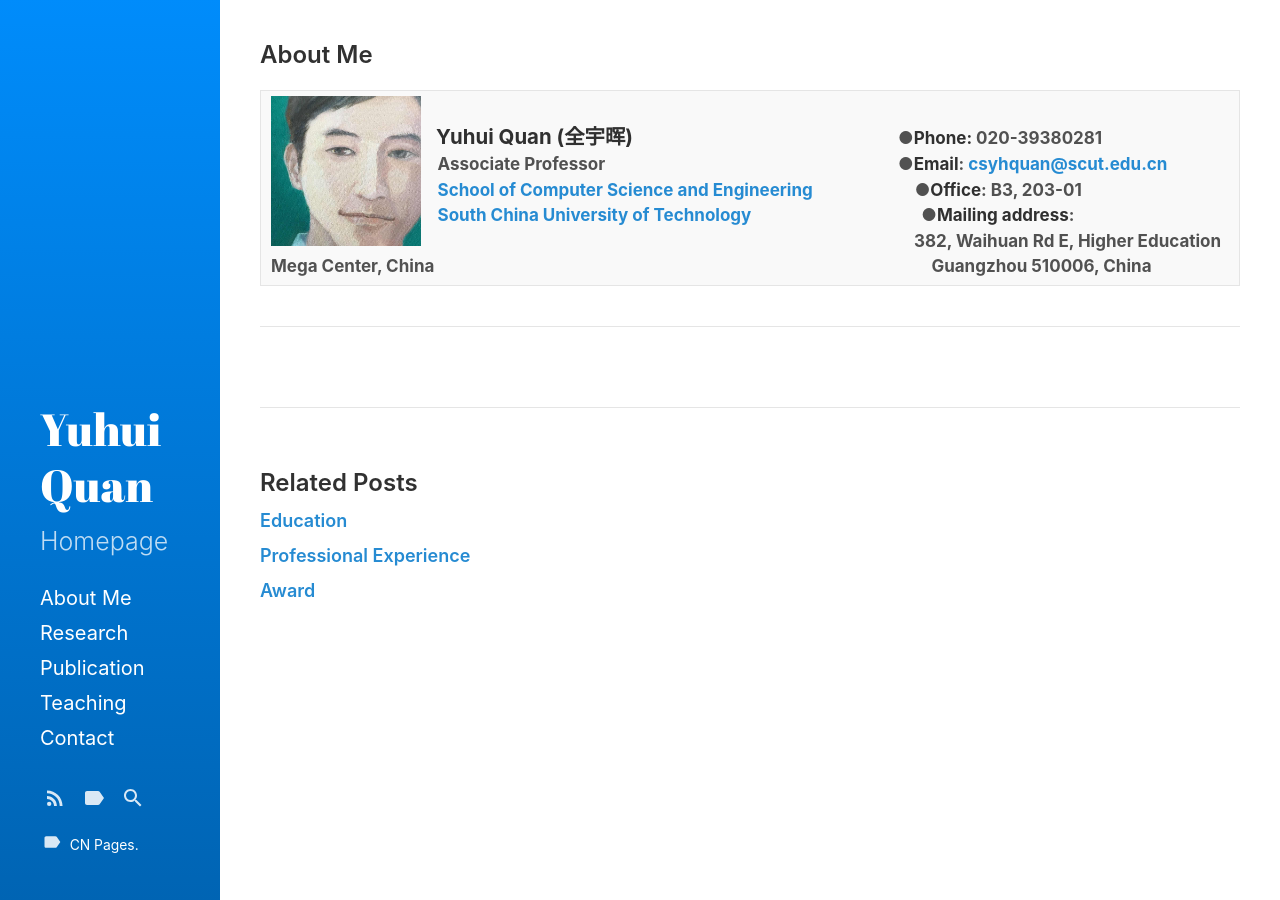
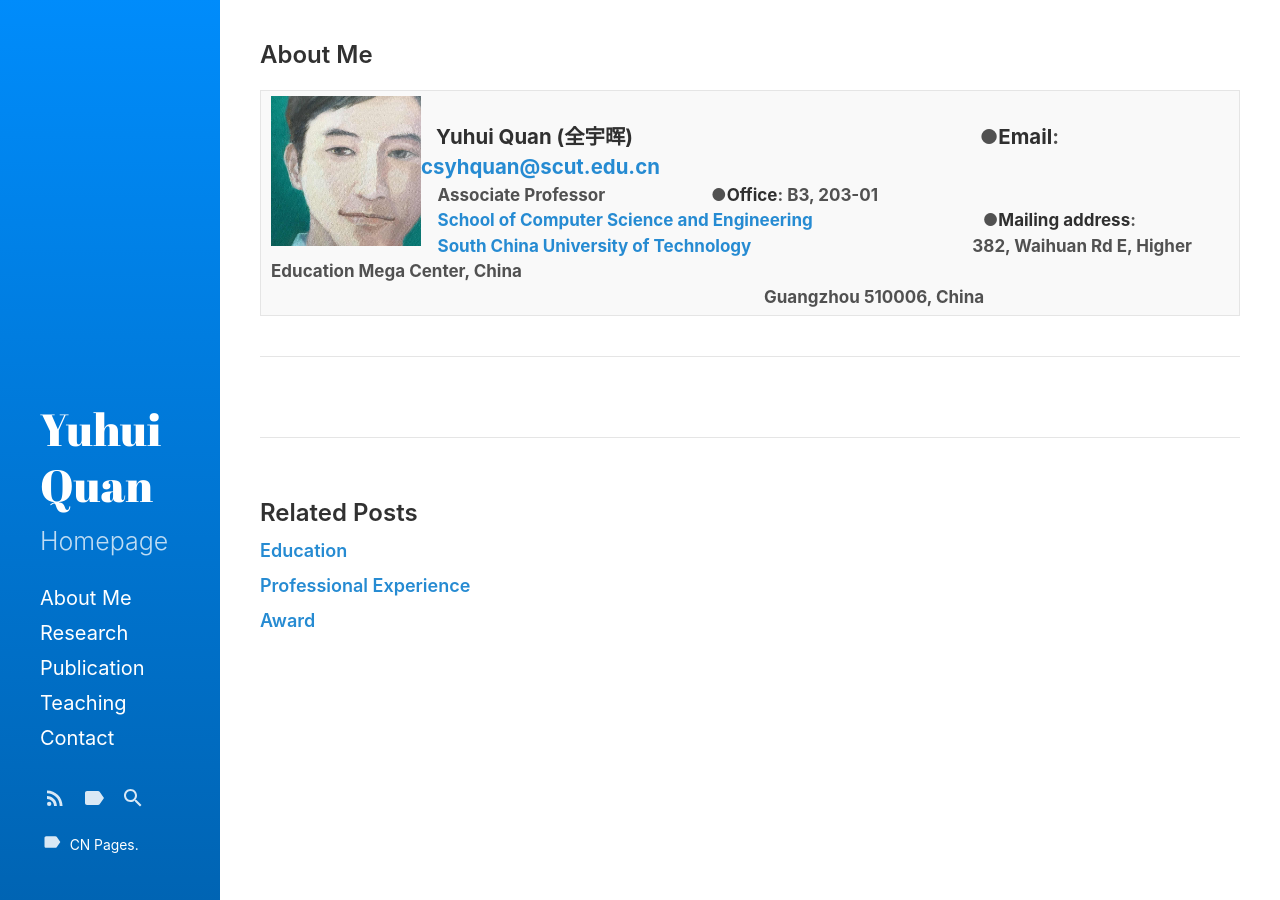
Before and after one commit to Dofboom/Dofboom.github.io, a Jekyll site: the page built from _posts/2020-5-30-resume.md, in a window 1280 px wide. Built offline with Jekyll 4.4.1, drawn with Linux system fonts in a browser that asks for light colours.

Commit message:
Update 2020-5-30-resume.md

```diff
--- a/_posts/2020-5-30-resume.md
+++ b/_posts/2020-5-30-resume.md
@@ -8,10 +8,9 @@ excerpt_separator:  <!--more-->
 <tr>
 <th>
 <img src="https://github.com/Dofboom/Dofboom.github.io/raw/master/images/2.jpg" alt="" width="150" align="left" /><br />
-<span style="font-size: 120%;"><strong> &ensp; Yuhui Quan  (全宇晖)</strong>&emsp;&emsp;&emsp;&emsp;&emsp;&emsp;&emsp;&emsp;&emsp;&emsp;&emsp;&emsp;&emsp;<small>●<strong>Phone:</strong> 020-39380281</small></span><br />
-<span style="font-size: 100%;">&ensp; &nbsp;Associate Professor &emsp;&emsp;&emsp;&emsp;&emsp;&emsp;&emsp;&emsp;&emsp;&emsp;&emsp;&emsp;&emsp;&emsp;&emsp;&emsp;&emsp;●<strong>Email</strong>: <a href="mailto:csyhquan@scut.edu.cn">csyhquan@scut.edu.cn</a><a href="http://www2.scut.edu.cn/cs/"><br>&ensp;&nbsp;&nbsp;School of Computer Science and Engineering</a>&emsp;&emsp;&emsp;&emsp;&emsp;&emsp;●<strong>Office</strong>: B3, 203-01</span><br />
-<span style="font-size: 100%;"> <a href="https://www.scut.edu.cn">&ensp;&nbsp; South China University of Technology</a>&emsp;&emsp;&emsp;&emsp;&emsp;&emsp;&emsp;&emsp;&emsp;&emsp;●<strong>Mailing address</strong>:<br /></span>
-<span style="font-size: 100%;">&emsp;&emsp;&emsp;&emsp;&emsp;&emsp;&emsp;&emsp;&emsp;&emsp;&emsp;&emsp;&emsp;&emsp;&emsp;&emsp;&emsp;&emsp;&emsp;&emsp;&emsp;&emsp;&emsp;&emsp;&emsp;&emsp;&emsp;&emsp;&emsp;382, Waihuan Rd E, Higher Education Mega Center, China</span>
+<span style="font-size: 120%;"><strong> &ensp; Yuhui Quan  (全宇晖)</strong>&emsp;&emsp;&emsp;&emsp;&emsp;&emsp;&emsp;&emsp;&emsp;&emsp;&emsp;&emsp;&emsp;&emsp;&emsp;&emsp;&emsp;●<strong>Email</strong>: <a href="mailto:csyhquan@scut.edu.cn">csyhquan@scut.edu.cn</a></span><br />
+<span style="font-size: 100%;">&ensp; &nbsp;Associate Professor &emsp;&emsp;&emsp;&emsp;&emsp;&emsp;●<strong>Office</strong>: B3, 203-01<a href="http://www2.scut.edu.cn/cs/"><br>&ensp;&nbsp;&nbsp;School of Computer Science and Engineering</a>&emsp;&emsp;&emsp;&emsp;&emsp;&emsp;&emsp;&emsp;&emsp;&emsp;●<strong>Mailing address</strong>:</span><br />
+<span style="font-size: 100%;"> <a href="https://www.scut.edu.cn">&ensp;&nbsp; South China University of Technology</a>&emsp;&emsp;&emsp;&emsp;&emsp;&emsp;&emsp;&emsp;&emsp;&emsp;&emsp;&emsp;&emsp;382, Waihuan Rd E, Higher Education Mega Center, China<br /></span>
 <span style="font-size: 100%;">&emsp;&emsp;&emsp;&emsp;&emsp;&emsp;&emsp;&emsp;&emsp;&emsp;&emsp;&emsp;&emsp;&emsp;&emsp;&emsp;&emsp;&emsp;&emsp;&emsp;&emsp;&emsp;&emsp;&emsp;&emsp;&emsp;&emsp;&emsp;&emsp;Guangzhou 510006, China</span>
 </th>
 </tr>
```
